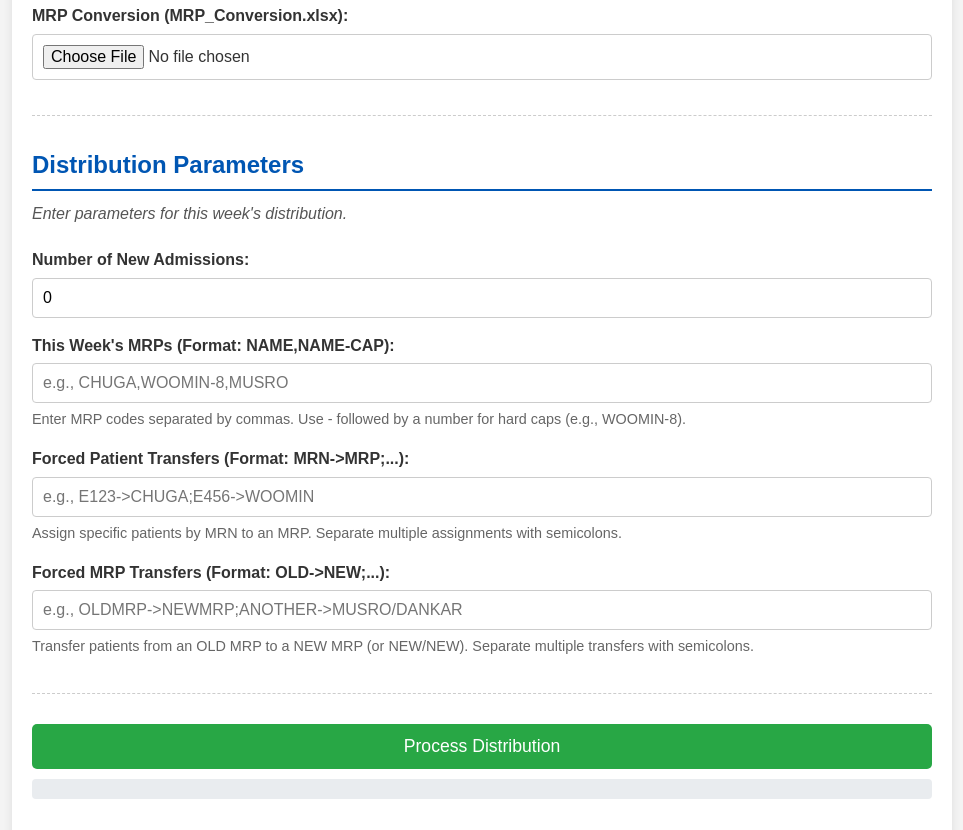
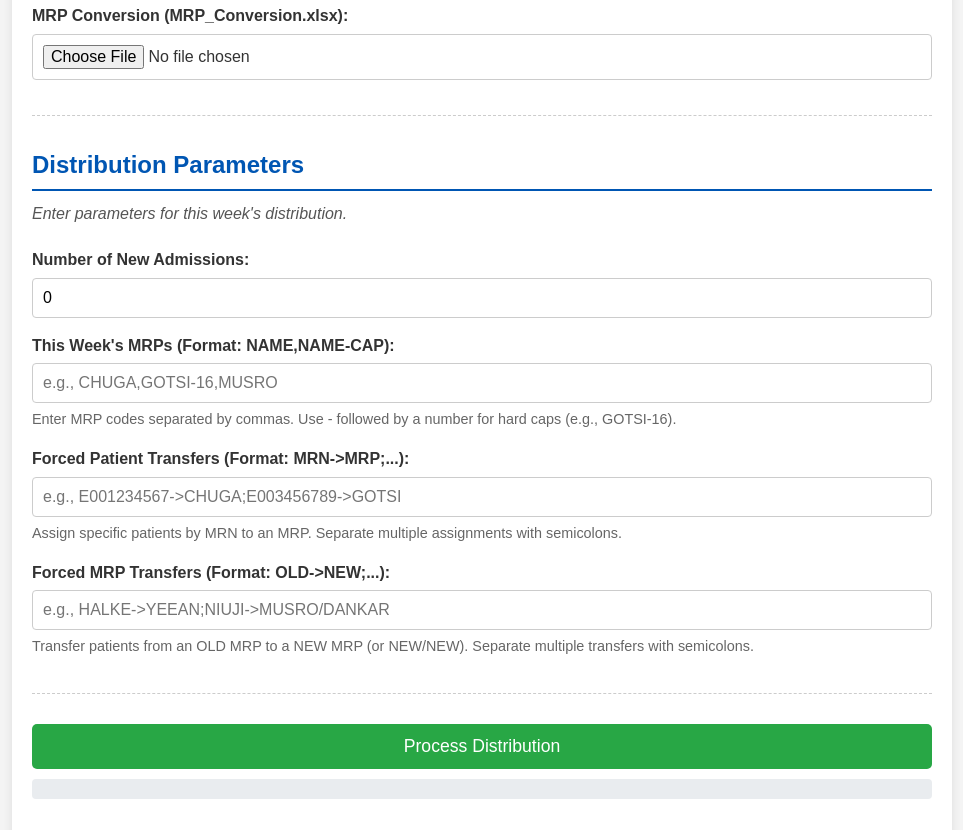
Before and after one commit to rogermusa/distribution, a plain HTML site: page index.html in a window 1280 px wide. Shown: the part 512-1342 px from the top of the page, without its empty margins (158-1121 px from the left). Drawn offline with nearby package versions, Linux system fonts and the light colour scheme.

Commit message:
Update index.html

```diff
--- a/index.html
+++ b/index.html
@@ -43,17 +43,17 @@
             </div>
             <div class="form-group">
                 <label for="mrps-this-week">This Week's MRPs (Format: NAME,NAME-CAP):</label>
-                <input type="text" id="mrps-this-week" placeholder="e.g., CHUGA,WOOMIN-8,MUSRO">
-                <p class="hint">Enter MRP codes separated by commas. Use - followed by a number for hard caps (e.g., WOOMIN-8).</p>
+                <input type="text" id="mrps-this-week" placeholder="e.g., CHUGA,GOTSI-16,MUSRO">
+                <p class="hint">Enter MRP codes separated by commas. Use - followed by a number for hard caps (e.g., GOTSI-16).</p>
             </div>
              <div class="form-group">
                 <label for="forced-patient-transfers">Forced Patient Transfers (Format: MRN->MRP;...):</label>
-                <input type="text" id="forced-patient-transfers" placeholder="e.g., E123->CHUGA;E456->WOOMIN">
+                <input type="text" id="forced-patient-transfers" placeholder="e.g., E001234567->CHUGA;E003456789->GOTSI">
                  <p class="hint">Assign specific patients by MRN to an MRP. Separate multiple assignments with semicolons.</p>
             </div>
              <div class="form-group">
                 <label for="forced-mrp-transfers">Forced MRP Transfers (Format: OLD->NEW;...):</label>
-                <input type="text" id="forced-mrp-transfers" placeholder="e.g., OLDMRP->NEWMRP;ANOTHER->MUSRO/DANKAR">
+                <input type="text" id="forced-mrp-transfers" placeholder="e.g., HALKE->YEEAN;NIUJI->MUSRO/DANKAR">
                  <p class="hint">Transfer patients from an OLD MRP to a NEW MRP (or NEW/NEW). Separate multiple transfers with semicolons.</p>
             </div>
         </section>
```
